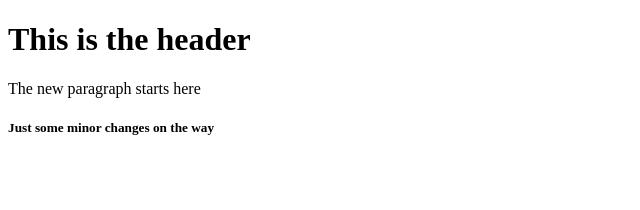
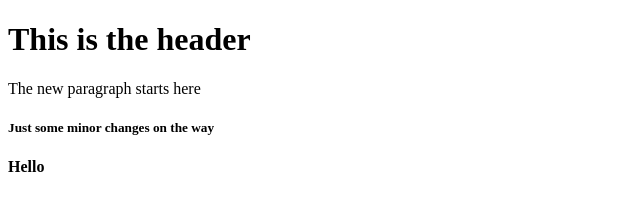
Before and after one commit to alexzolotukhin/git-test, a website: page index.html in a window 1280 px wide. Shown: the full height of the page, 0-640 px from the left. Drawn offline with Linux system fonts and the light colour scheme.

```diff
--- a/index.html
+++ b/index.html
@@ -9,5 +9,6 @@
     <h1>This is the header</h1>
     <p>The new paragraph starts here</p>
     <h5>Just some minor changes on the way</h5>
+    <h4>Hello</h4>
 </body>
 </html>
```
Also changed, not shown: package.json (added, +24 -0 lines), 2 other files.
